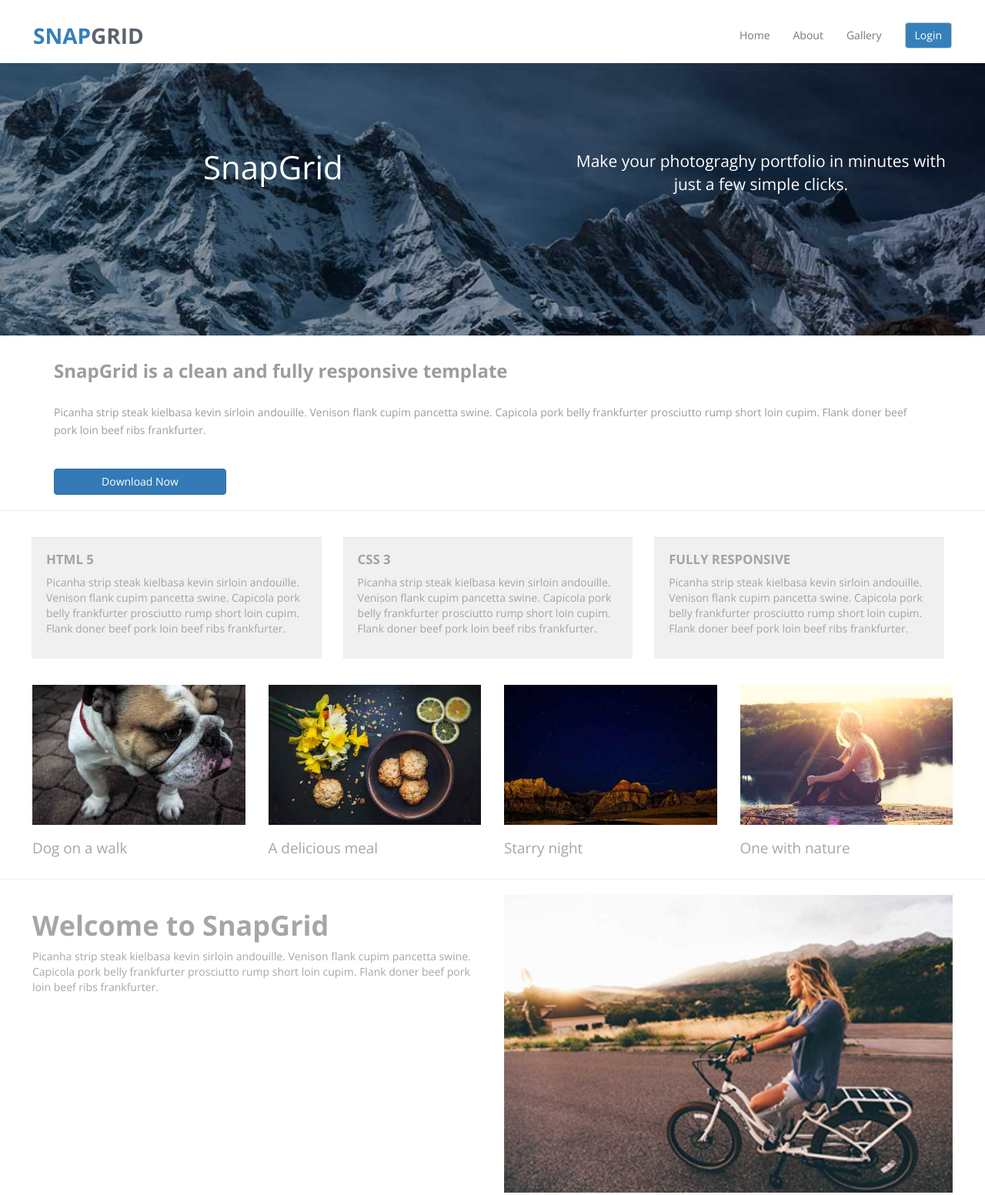
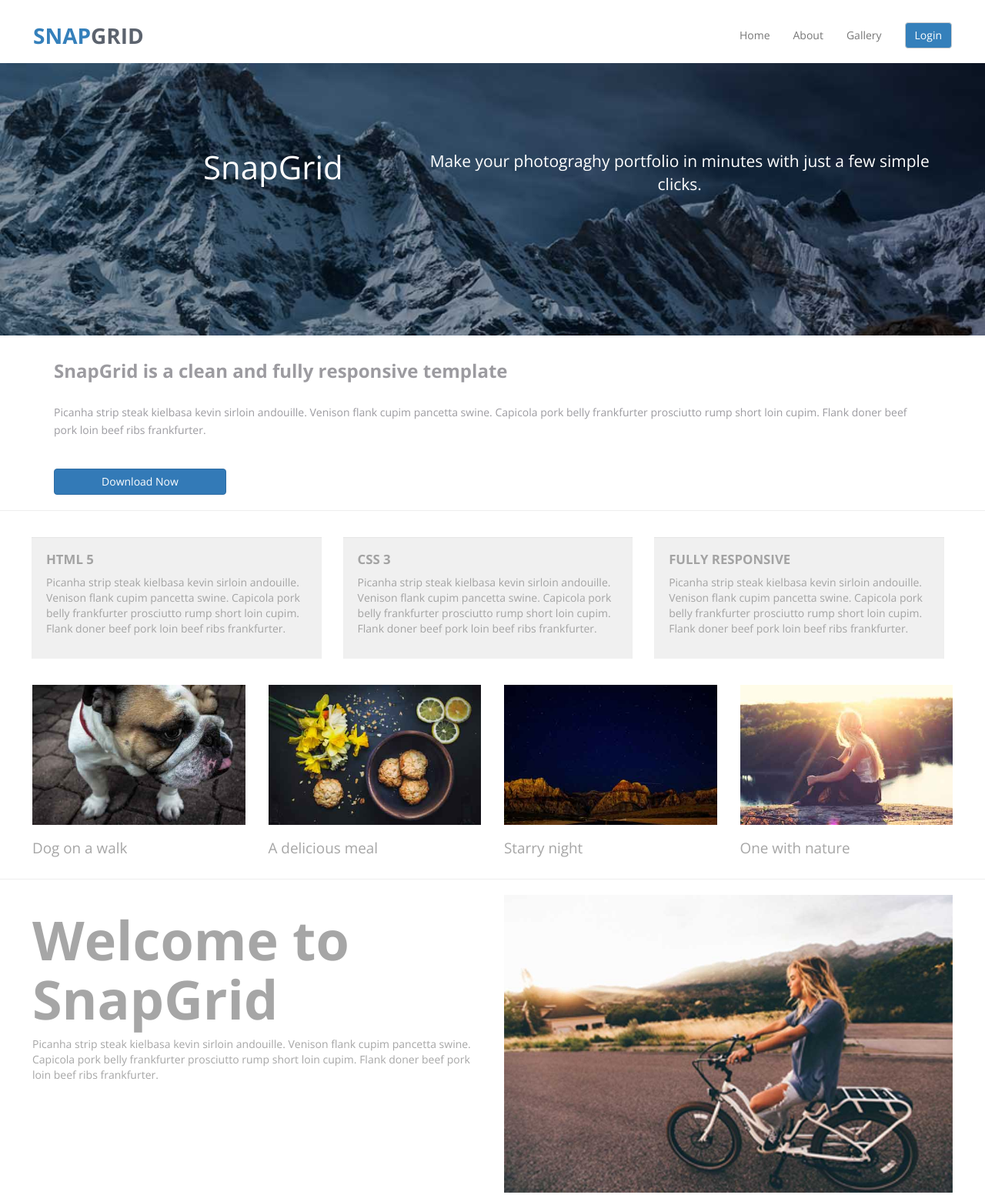
Before and after one commit to troyacosta/bootstrap-site, a website: page index.html in a window 1280 px wide. Shown: the top 1553 px of the page at 77% size. Drawn offline with nearby package versions, Linux system fonts and the light colour scheme.

Commit message:
another update

```diff
--- a/index.html
+++ b/index.html
@@ -40,7 +40,7 @@
             <div class="col-sm-offset-2 col-sm-3">
                 <h1>SnapGrid</h1>
             </div>
-            <div class="col-xs-offset-2 col-xs-8 col-sm-5">
+            <div class="col-xs-offset-2 col-xs-8 col-sm-7 col-sm-offset-0">
                 <p>Make your photograghy portfolio in minutes with just a few simple clicks.</p>
             </div>
         </div>
--- a/styles/main.sass.sass.css
+++ b/styles/main.sass.sass.css
@@ -45,7 +45,9 @@ body {
 hr {
   color: #A0A0A0; }
 
-.info, .pics, .welcome {
+.info,
+.pics,
+.welcome {
   margin: 0 3em; }
 
 .well {
@@ -100,5 +102,7 @@ img {
     font-size: 1.35em; } }
 
 @media screen and (min-width: 62.6em) {
+  h1 {
+    font-size: 5em; }
   .download button {
     margin-top: 2em; } }
--- a/styles/main.scss
+++ b/styles/main.scss
@@ -55,22 +55,25 @@ body {
         width: 16em;
     }
 }
+
 hr {
     color: #A0A0A0;
 }
 
-.info, .pics, .welcome {
+.info,
+.pics,
+.welcome {
     margin: 0 3em;
 }
 
 .well {
     background-color: #F0F0F0;
     color: #A3A3A3;
-
     h3 {
         font-weight: bold;
     }
 }
+
 .pics {
     h3 {
         color: #A6A6A6;
@@ -81,12 +84,14 @@ img {
     width: 100%;
     height: 100%;
 }
+
 .welcome {
     color: #A6A6A6;
     h1 {
         font-weight: bold;
     }
 }
+
 .footer {
     background-color: #3A414B;
     color: #9299A2;
@@ -130,9 +135,13 @@ img {
     .pics h3 {
         font-size: 1.35em;
     }
+}
 
+@media screen and (min-width:62.6em) {
+    #landing {}
+    h1 {
+        font-size: 5em;
     }
-@media screen and (min-width:62.6em) {
     .download button {
         margin-top: 2em;
     }
```
Lines whose indentation alone changed are shown as unchanged.
